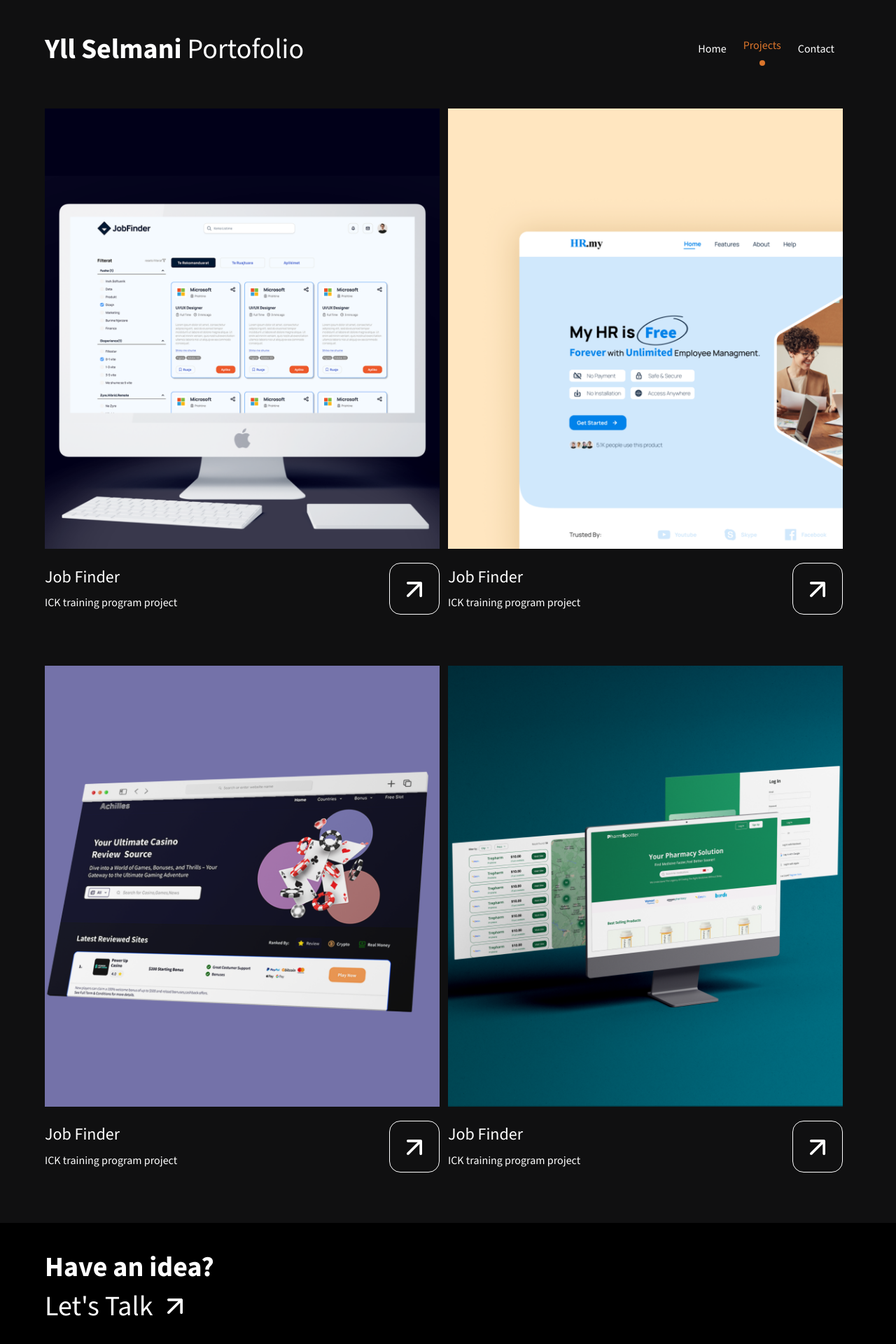
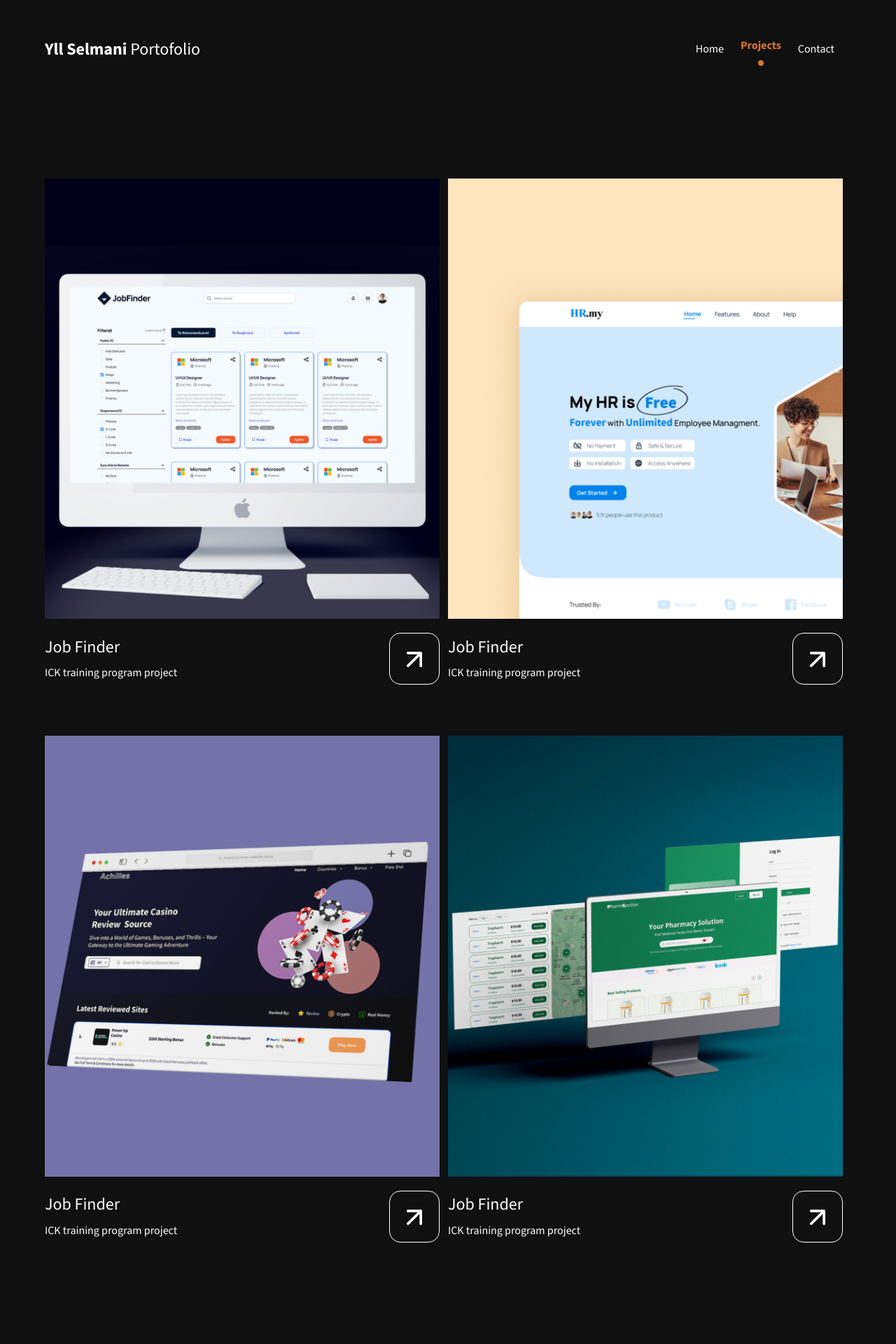
Before and after one commit to rinorselmani9/ylli-portofolio, a React (Create React App) app: page /projects in a window 1280 px wide. Shown: the top 1920 px of the page at 70% size. Built offline with nearby package versions, Linux system fonts and the light colour scheme.

Commit message:
styling changes from feedback

```diff
--- a/src/components/DesignProcess/DesignProcess.module.scss
+++ b/src/components/DesignProcess/DesignProcess.module.scss
@@ -1,13 +1,14 @@
 .processWrapper {
-  // background-image: url('/public/assets/images/proccesses/process_background.jpg');
+  height: 981px;
   margin: 0 0;
-  padding: 0 2% 0 5%;
+  padding: 0 2% 0% 5%;
   background-repeat: no-repeat;
   background-size: 100% 90%;
   display: flex;
   width: 100%;
   justify-content: space-between;
   color: white;
+  background-position: center 90%;
   @media screen and (max-width: 1030px) {
     display: flex;
     flex-direction: column;
@@ -20,31 +21,24 @@
     }
   }
   .cardsWrapper {
-    width: 48%;
+    width: 60%;
     display: flex;
     flex-wrap: wrap;
+    height: 80%;
     @media screen and (max-width: 1030px) {
       display: flex;
       width: 90%;
     }
     .card {
-      width: 43%;
+      width: 44%;
       margin: 2%;
-      // background-color: #606075;
       border-radius: 24px;
       display: flex;
       flex-direction: column;
       justify-content: space-between;
-      padding: 3%;
+      padding:3%;
       background: linear-gradient(#34343F, #222224);
-      box-shadow: inset 0 0 10px rgba(255, 255, 255, 0.12)
-      ;
-      // background: rgba( 96, 96, 117, 0.5 );
-      // box-shadow: 0 8px 32px 0 rgba( 31, 38, 135, 0.37 );
-      // backdrop-filter: blur( 10px );
-      // -webkit-backdrop-filter: blur( 10px );
-      // border-radius: 10px;
-      // border: 1px solid rgba( 255, 255, 255, 0.18 );
+      box-shadow: inset 0 0 10px rgba(255, 255, 255, 0.12);
       @media screen and (max-width: 500px) {
         display: flex;
         width: 90%;
@@ -54,7 +48,6 @@
         height: 60px;
       }
       p {
-        margin: 10px 0;
         font-size: 19px;
       }
       .heading {
--- a/src/components/Footer/Footer.jsx
+++ b/src/components/Footer/Footer.jsx
@@ -9,7 +9,7 @@ const Footer = () => {
         <b>Have an idea?</b>
       </h1>
       <div className={styles.arrowContainer}>
-        <h1 className={styles.talk}>Let's Talk</h1>
+        <p className={styles.talk}>Let's Talk</p>
         <ArrowUp />
       </div>
     </div>
--- a/src/components/Footer/Footer.module.scss
+++ b/src/components/Footer/Footer.module.scss
@@ -1,12 +1,14 @@
 .footerWrapper {
-  padding: 3% 5%;
+  padding: 64px 5%;
   color: white;
   background-color: black   ;
   .arrowContainer {
     display: flex;
     vertical-align: middle;
     align-items: center;
+    margin: 24px 0 0 ;
     .talk {
+      font-size: 40px;
       margin: 0 20px 0 0;
       transition: font-size 0.3s ease;
       &:hover {
--- a/src/components/Header/Header.jsx
+++ b/src/components/Header/Header.jsx
@@ -1,7 +1,7 @@
 import React, { useEffect, useState } from "react";
 import styles from "./Header.module.scss";
 import { Container, Nav, Navbar } from "react-bootstrap";
-import { Link, NavLink, useLocation } from "react-router-dom";
+import { Link, useLocation } from "react-router-dom";
 
 const Header = () => {
   const [activeLink, setActiveLink] = useState("");
@@ -12,30 +12,35 @@ const Header = () => {
   useEffect(() => {
     const { pathname } = location;
 
-    if (pathname === '/') {
-      setActiveLink('main');
-    } else if (pathname === '/projects') {
-      setActiveLink('projects');
-    } else if (pathname === '/contact') {
-      setActiveLink('contact');
+    if (pathname === "/") {
+      setActiveLink("main");
+    } else if (pathname === "/projects") {
+      setActiveLink("projects");
+    } else if (pathname === "/contact") {
+      setActiveLink("contact");
     } else {
-      setActiveLink('');
+      setActiveLink("");
     }
   }, [location]);
   return (
     <div className={styles.headerWrapper}>
       <div className={styles.logo}>
-        <h1>
+        <p>
           <b>Yll Selmani</b> Portofolio
-        </h1>
+        </p>
       </div>
-      <Navbar collapseOnSelect expand="lg" className={`${styles.navWrapper} navbar-light`} variant="light" >
+      <Navbar
+        collapseOnSelect
+        expand="lg"
+        className={`${styles.navWrapper} navbar-light`}
+        variant="light"
+      >
         <Container>
-          <Navbar.Toggle aria-controls="responsive-navbar-nav"  className="ms-auto" />
-          <Navbar.Collapse
-            id="responsive-navbar-nav"
+          <Navbar.Toggle
+            aria-controls="responsive-navbar-nav"
             className="ms-auto"
-          >
+          />
+          <Navbar.Collapse id="responsive-navbar-nav" className="ms-auto">
             <Nav>
               <Nav.Item className="ms-auto">
                 <Link
@@ -63,7 +68,7 @@ const Header = () => {
                   Projects
                 </Link>
               </Nav.Item>
-              <Nav.Item  className="ms-auto">
+              <Nav.Item className="ms-auto">
                 <Link
                   to="/contact"
                   className={
--- a/src/components/Header/Header.module.scss
+++ b/src/components/Header/Header.module.scss
@@ -4,10 +4,11 @@
   justify-content: space-between;
   align-items: center;
   color: white;
-  padding :0 5%;
+  padding: 0 5%;
   .logo {
-    h1 {
+    p {
       margin: 0;
+      font-size: 24px;
     }
   }
   .navWrapper {
@@ -19,6 +20,9 @@
       position: relative;
       display: inline-block;
       transition: transform 0.2s ease;
+      &:hover {
+        color: #db752b;
+      }
 
       @media screen and (min-width: 1024px) {
         &::after {
@@ -26,7 +30,7 @@
           display: block;
           width: 8px;
           height: 8px;
-        background-color:#DB752B;
+          background-color: #db752b;
           position: absolute;
           bottom: -5px;
           left: 50%;
@@ -36,7 +40,8 @@
           transition: opacity 0.3s;
         }
         &.active {
-        color: #DB752B;
+          color: #db752b;
+          font-weight: bold;
           &::after {
             opacity: 1;
           }
--- a/src/components/Main/Main.jsx
+++ b/src/components/Main/Main.jsx
@@ -11,11 +11,7 @@ const Main = () => {
       <div id="main" className={styles.main}>
         <p className={styles.hello}>{main_content.first_heading} 👋</p>
         <h1 className={styles.header}>
-          {" "}
-          I’m{" "}
-          <b>
-            Yll Sel<span>man</span>i
-          </b>
+          I’m <b>Yll Sel<span>man</span>i</b>
         </h1>
         <h2 className={styles.description}>{main_content.description}</h2>
         <div className={styles.buttonWrapper}>
--- a/src/components/Main/Main.module.scss
+++ b/src/components/Main/Main.module.scss
@@ -5,6 +5,7 @@
   justify-content: space-around;
   color: white;
   text-align: left;
+  padding: 100px 0;
   .hello {
     margin: 20px 0px;
     font-size: 20px;
--- a/src/components/Projects/Card.jsx
+++ b/src/components/Projects/Card.jsx
@@ -24,9 +24,9 @@ const Card = ({ project }) => {
             <h5>{project?.preview_heading}</h5>
             <p>{project?.preview_description}</p>
           </div>
-          <button className={styles.button} onClick={openModal}>
-            <ArrowUp />
-          </button>
+          <span className={styles.button} onClick={openModal}>
+            <ArrowUp className={styles.arrowUp} />
+          </span>
         </div>
       </div>
 
--- a/src/components/Projects/Projects.module.scss
+++ b/src/components/Projects/Projects.module.scss
@@ -4,6 +4,7 @@
   width: 100%;
   justify-content: center;
   margin: 15px 0%;
+  padding: 100px 0;
   .cardWrapper {
     margin: 15px 0px;
     @media screen and (max-width: 500px) {
@@ -40,11 +41,18 @@
       border: 1px solid white;
       border-radius: 16px;
       padding: 24px;
+      &:hover{
+        background-color: white;
+        svg path{
+          fill:black
+        }
+      }
     }
   }
 }
 .modal {
   width: 100%;
+  scroll-behavior: smooth;
   div {
     background-color: black;
     // color: #fff;
@@ -53,11 +61,20 @@
     display: flex;
     justify-content: flex-end;
     border: none;
+    position: sticky;
+    top: 0;
+    z-index: 1000;
       .button {
         background: none;
         border: 1px solid white;
         border-radius: 16px;
-        padding: 24px;
+        padding: 12px;
+        &:hover{
+          background-color: white;
+          svg path{
+            fill:black
+          }
+        }
       }
   }
   .firstContent {
--- a/src/index.css
+++ b/src/index.css
@@ -10,6 +10,7 @@ body {
   -webkit-font-smoothing: antialiased;
   -moz-osx-font-smoothing: grayscale;
   background-color: #101011;
+  scroll-behavior:smooth;
 }
 
 code {
```
Lines whose indentation alone changed are shown as unchanged.
